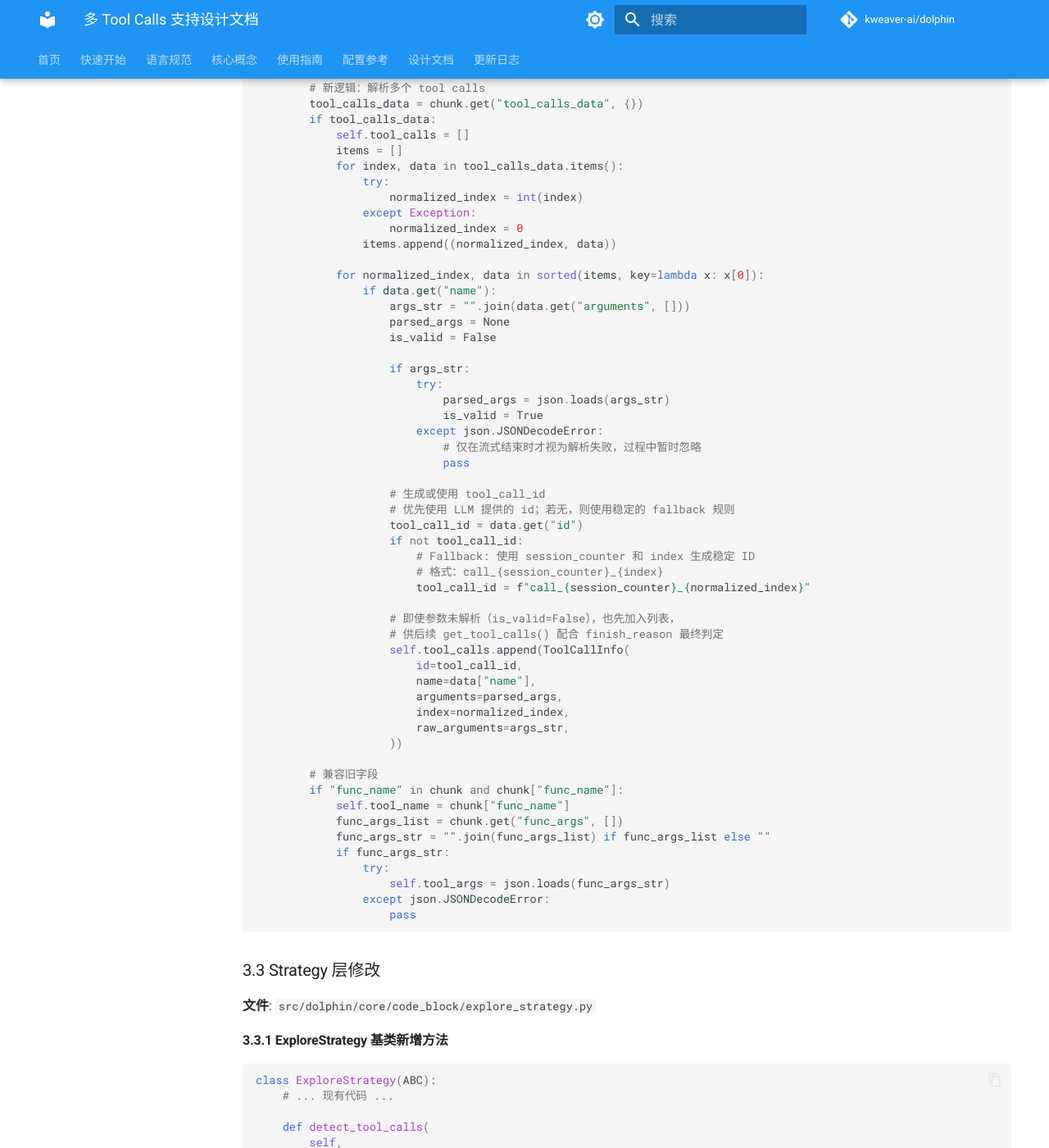
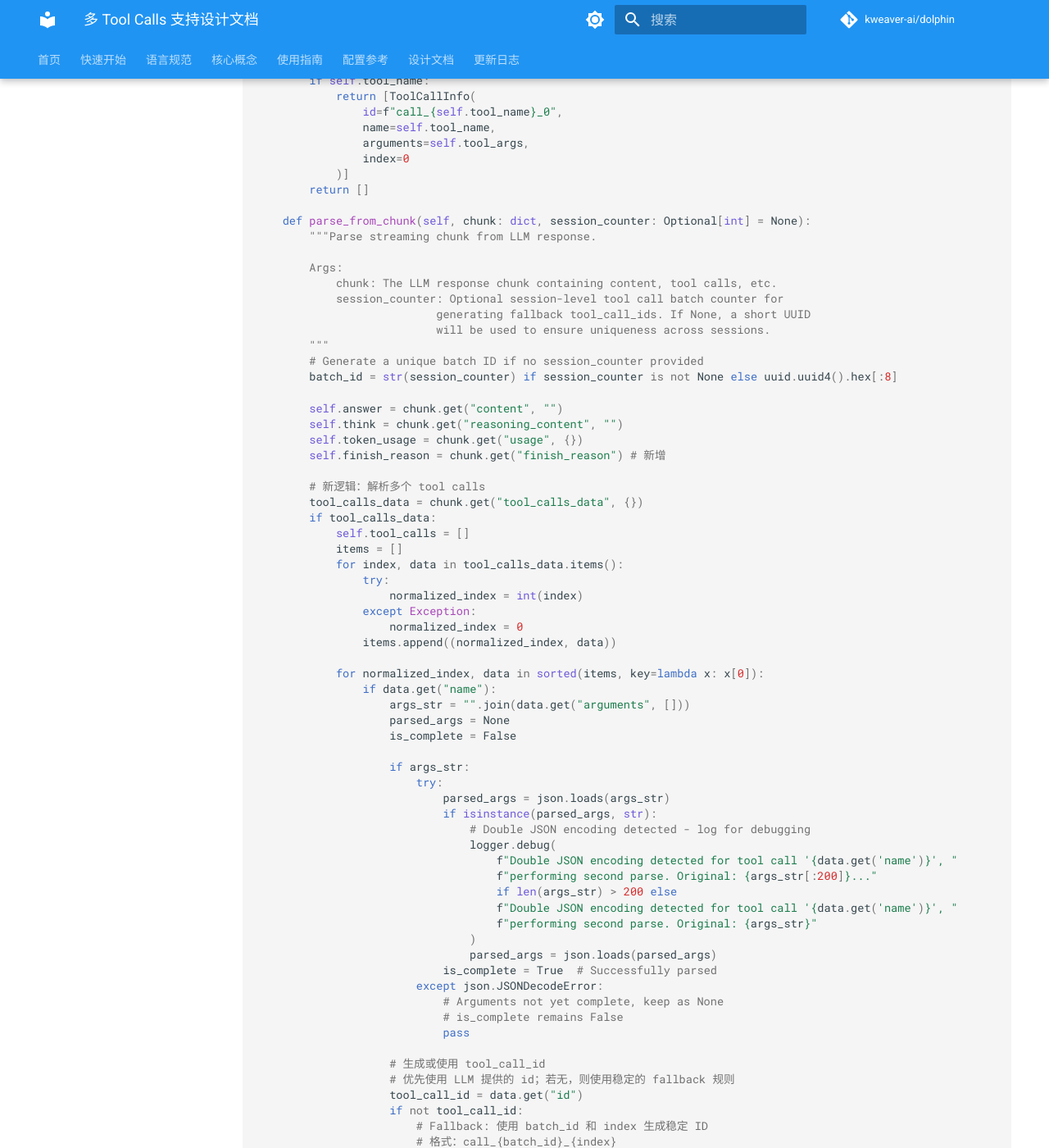
Before and after one commit to kweaver-ai/dolphin, an MkDocs documentation site: the page built from docs/design/core/multiple-tool-calls.md, in a window 1280 px wide and 1400 px high, scrolled down 5029 px. Shown: the whole window at 82% size. Built offline with MkDocs 1.6.1 and Material for MkDocs 9.7.7, drawn with Linux system fonts in a browser that asks for light colours; a script that is not in the unit is left out; comment, search, counter and statistics services are not loaded; the version menu is left out; some of the changed text lies outside the part shown.

Commit message:
(fix) optimize docs & keep default ENABLE_PARALLEL_TOOL_CALLS to be True

````diff
--- a/docs/design/core/multiple-tool-calls.md
+++ b/docs/design/core/multiple-tool-calls.md
@@ -179,12 +181,23 @@
 ```python
 @dataclass
 class ToolCallInfo:
-    """单个 tool call 的信息"""
+    """单个 tool call 的信息
+
+    Attributes:
+        id: 唯一标识符（LLM 提供或生成）
+        name: 工具/函数名称
+        arguments: 解析后的参数字典（解析失败时为 None）
+        index: 在多工具调用响应中的位置索引
+        raw_arguments: 原始未解析的参数字符串（用于调试）
+        is_complete: 工具调用参数是否已完全接收并成功解析
+                    如果流未完成或 JSON 解析失败则为 False
+    """
     id: str
     name: str
     arguments: Optional[Dict[str, Any]] = None
     index: int = 0
     raw_arguments: str = ""
+    is_complete: bool = False
 ```
 
 #### 3.2.2 StreamItem 修改
@@ -233,7 +246,18 @@
             )]
         return []
 
-    def parse_from_chunk(self, chunk: dict, session_counter: int = 0):
+    def parse_from_chunk(self, chunk: dict, session_counter: Optional[int] = None):
+        """Parse streaming chunk from LLM response.
+
+        Args:
+            chunk: The LLM response chunk containing content, tool calls, etc.
+            session_counter: Optional session-level tool call batch counter for
+                           generating fallback tool_call_ids. If None, a short UUID
+                           will be used to ensure uniqueness across sessions.
+        """
+        # Generate a unique batch ID if no session_counter provided
+        batch_id = str(session_counter) if session_counter is not None else uuid.uuid4().hex[:8]
+
         self.answer = chunk.get("content", "")
         self.think = chunk.get("reasoning_content", "")
         self.token_usage = chunk.get("usage", {})
@@ -255,32 +279,42 @@
                 if data.get("name"):
                     args_str = "".join(data.get("arguments", []))
                     parsed_args = None
-                    is_valid = False
+                    is_complete = False
 
                     if args_str:
                         try:
                             parsed_args = json.loads(args_str)
-                            is_valid = True
+                            if isinstance(parsed_args, str):
+                                # Double JSON encoding detected - log for debugging
+                                logger.debug(
+                                    f"Double JSON encoding detected for tool call '{data.get('name')}', "
+                                    f"performing second parse. Original: {args_str[:200]}..."
+                                    if len(args_str) > 200 else
+                                    f"Double JSON encoding detected for tool call '{data.get('name')}', "
+                                    f"performing second parse. Original: {args_str}"
+                                )
+                                parsed_args = json.loads(parsed_args)
+                            is_complete = True  # Successfully parsed
                         except json.JSONDecodeError:
-                            # 仅在流式结束时才视为解析失败，过程中暂时忽略
+                            # Arguments not yet complete, keep as None
+                            # is_complete remains False
                             pass
 
                     # 生成或使用 tool_call_id
                     # 优先使用 LLM 提供的 id；若无，则使用稳定的 fallback 规则
                     tool_call_id = data.get("id")
                     if not tool_call_id:
-                        # Fallback: 使用 session_counter 和 index 生成稳定 ID
-                        # 格式：call_{session_counter}_{index}
-                        tool_call_id = f"call_{session_counter}_{normalized_index}"
-
-                    # 即使参数未解析（is_valid=False），也先加入列表，
-                    # 供后续 get_tool_calls() 配合 finish_reason 最终判定
+                        # Fallback: 使用 batch_id 和 index 生成稳定 ID
+                        # 格式：call_{batch_id}_{index}
+                        tool_call_id = f"call_{batch_id}_{normalized_index}"
+
                     self.tool_calls.append(ToolCallInfo(
                         id=tool_call_id,
                         name=data["name"],
                         arguments=parsed_args,
                         index=normalized_index,
                         raw_arguments=args_str,
+                        is_complete=is_complete,  # 新增：设置完成状态
                     ))
 
         # 兼容旧字段
@@ -291,6 +325,16 @@
             if func_args_str:
                 try:
                     self.tool_args = json.loads(func_args_str)
+                    if isinstance(self.tool_args, str):
+                        # Double JSON encoding detected - log for debugging
+                        logger.debug(
+                            f"Double JSON encoding detected for legacy tool call '{chunk['func_name']}', "
+                            f"performing second parse. Original: {func_args_str[:200]}..."
+                            if len(func_args_str) > 200 else
+                            f"Double JSON encoding detected for legacy tool call '{chunk['func_name']}', "
+                            f"performing second parse. Original: {func_args_str}"
+                        )
+                        self.tool_args = json.loads(self.tool_args)
                 except json.JSONDecodeError:
                     pass
 ```
@@ -363,21 +407,14 @@
         This method is required for multi-tool-calls: each tool result must be
         associated with the exact tool_call_id from the assistant tool_calls.
 
-        注意：实现必须兼容现有 Messages API
-        - 以 Messages.add_tool_response_message() 的当前签名为准
-        - metadata 参数为可选扩展，如果 API 不支持则不传递
+        注意：Messages.add_tool_response_message() 已原生支持 metadata 参数
         """
-        import inspect
-
         messages = Messages()
-        # 检查 add_tool_response_message 是否接受 metadata 参数
-        sig = inspect.signature(messages.add_tool_response_message)
-        if 'metadata' in sig.parameters and metadata is not None:
-            messages.add_tool_response_message(content, tool_call_id=tool_call_id, metadata=metadata)
-        else:
-            # 兼容模式：不传递 metadata
-            messages.add_tool_response_message(content, tool_call_id=tool_call_id)
-
+        messages.add_tool_response_message(
+            content=content,
+            tool_call_id=tool_call_id,
+            metadata=metadata or {}
+        )
         context.add_bucket(BuildInBucket.SCRATCHPAD.value, messages)
 ```
 
@@ -394,9 +431,9 @@
     ) -> List[ToolCall]:
         """检测多个 tool calls
 
-        注意：只有满足以下条件之一才会返回 tool call：
-        1. arguments 已成功解析（非 None）
-        2. 流已结束（finish_reason 非空）且 arguments 解析失败时跳过该 tool call
+        注意：只有满足以下条件才会返回 tool call：
+        1. is_complete=True 且 arguments 已成功解析（非 None）
+        2. 流已结束（finish_reason 非空）且未完成时跳过该 tool call
 
         这避免了"半包参数也执行"的问题。
         """
@@ -406,19 +443,25 @@
 
         result = []
         for info in tool_call_infos:
-            # 只有 arguments 成功解析才执行
-            if info.arguments is not None:
+            # 只有完整且参数成功解析才执行
+            # is_complete 字段在 parse_from_chunk 时设置
+            if info.is_complete and info.arguments is not None:
                 result.append(ToolCall(
                     id=info.id,
                     name=info.name,
                     arguments=info.arguments,
                     raw_text=None
                 ))
-            elif stream_item.finish_reason is not None:
+            elif stream_item.finish_reason is not None and not info.is_complete:
                 # 流已结束但参数解析失败，记录警告并跳过
                 context.warn(
                     f"Tool call {info.name} (id={info.id}) skipped: "
-                    f"Invalid JSON arguments '{info.raw_arguments}'"
+                    f"Stream ended but JSON arguments incomplete or invalid. "
+                    f"Raw arguments: '{info.raw_arguments[:200]}...'"
+                    if len(info.raw_arguments) > 200 else
+                    f"Tool call {info.name} (id={info.id}) skipped: "
+                    f"Stream ended but JSON arguments incomplete or invalid. "
+                    f"Raw arguments: '{info.raw_arguments}'"
                 )
 
         return result
@@ -701,13 +744,19 @@
 StreamItem 修改：
 
 ```python
-def parse_from_chunk(self, chunk: dict, session_counter: int = 0):
+def parse_from_chunk(self, chunk: dict, session_counter: Optional[int] = None):
+    """Parse streaming chunk from LLM response.
+
+    Args:
+        session_counter: Optional session-level counter. If None, uses UUID.
+    """
+    batch_id = str(session_counter) if session_counter is not None else uuid.uuid4().hex[:8]
     # ... 现有解析代码 ...
 
     tool_call_id = data.get("id")
     if not tool_call_id:
         # 使用稳定的 fallback 规则
-        tool_call_id = f"call_{session_counter}_{normalized_index}"
+        tool_call_id = f"call_{batch_id}_{normalized_index}"
 ```
 
 ---
@@ -1584,18 +1633,27 @@
 - **可复现性**：相同的 LLM 响应序列生成相同的 id 序列
 - **稳定性**：与工具名、参数无关，只依赖调用顺序
 
-### Q8: 如果现有 Messages API 不支持 metadata 怎么办？
-
-**A**: `append_tool_response_message()` 实现了动态兼容：
-```python
-import inspect
-sig = inspect.signature(messages.add_tool_response_message)
-if 'metadata' in sig.parameters and metadata is not None:
-    # 支持 metadata，传递
-    messages.add_tool_response_message(content, tool_call_id=tool_call_id, metadata=metadata)
-else:
-    # 不支持 metadata，兼容降级
-    messages.add_tool_response_message(content, tool_call_id=tool_call_id)
+### Q8: Messages API 是否支持 metadata 参数？
+
+**A**: 是的，`Messages.add_tool_response_message()` 已原生支持 `metadata` 参数：
+```python
+def add_tool_response_message(
+    self,
+    content: str,
+    tool_call_id: str,
+    user_id: str = "",
+    metadata: Dict[str, Any] = {},
+):
+```
+
+可以直接使用 metadata 来标记错误响应或其他元信息：
+```python
+strategy.append_tool_response_message(
+    context,
+    tool_call_id="call_1",
+    content="Error: Connection timeout",
+    metadata={"error": True}
+)
 ```
 
 这样可以：
@@ -1609,6 +1667,8 @@
 
 | 版本 | 日期 | 变更内容 |
 |------|------|----------|
+| v1.4 | 2026-01-15 | **配置调整**：<br>1. 将 `ENABLE_PARALLEL_TOOL_CALLS` 默认值改为 True（启用），默认支持多工具调用功能 |
+| v1.3 | 2026-01-15 | **实现优化**：<br>1. 修正 feature flag 默认值为 False，确保向后兼容<br>2. 新增 `ToolCallInfo.is_complete` 字段，明确标记工具调用完成状态<br>3. 优化 `detect_tool_calls()` 使用 `is_complete` 判断，避免执行未完成的工具调用<br>4. 简化 `append_tool_response_message()`，直接使用原生 metadata 支持<br>5. 新增双重 JSON 编码检测和调试日志<br>6. 更新 `parse_from_chunk()` 支持 Optional[int] session_counter 参数 |
 | v1.2 | 2026-01-14 | **文档优化**：<br>1. 修复 `detect_tool_calls()` 未利用 `finish_reason` 的问题：增加参数解析状态检查，避免"半包参数也执行"<br>2. 删除重复的伪代码示例，统一引用 6.3.3 节的权威实现 |
 | v1.1 | 2026-01-14 | **设计优化**：<br>1. 修复向后兼容性问题：`has_tool_call()` 在 flag 关闭时仅检查旧字段<br>2. 改进 `tool_call_id` 生成规则：使用会话计数器确保唯一性和可复现性<br>3. 增强 API 兼容性：`append_tool_response_message()` 动态检测 metadata 支持<br>4. 新增专门测试用例：向后兼容性、id 稳定性、API 兼容性 |
 | v1.0 | 2026-01-14 | 初始设计文档 |
````
Also changed, not shown: other parts of docs/design/core/multiple-tool-calls.md (+7 -5 lines), 1 other file.
